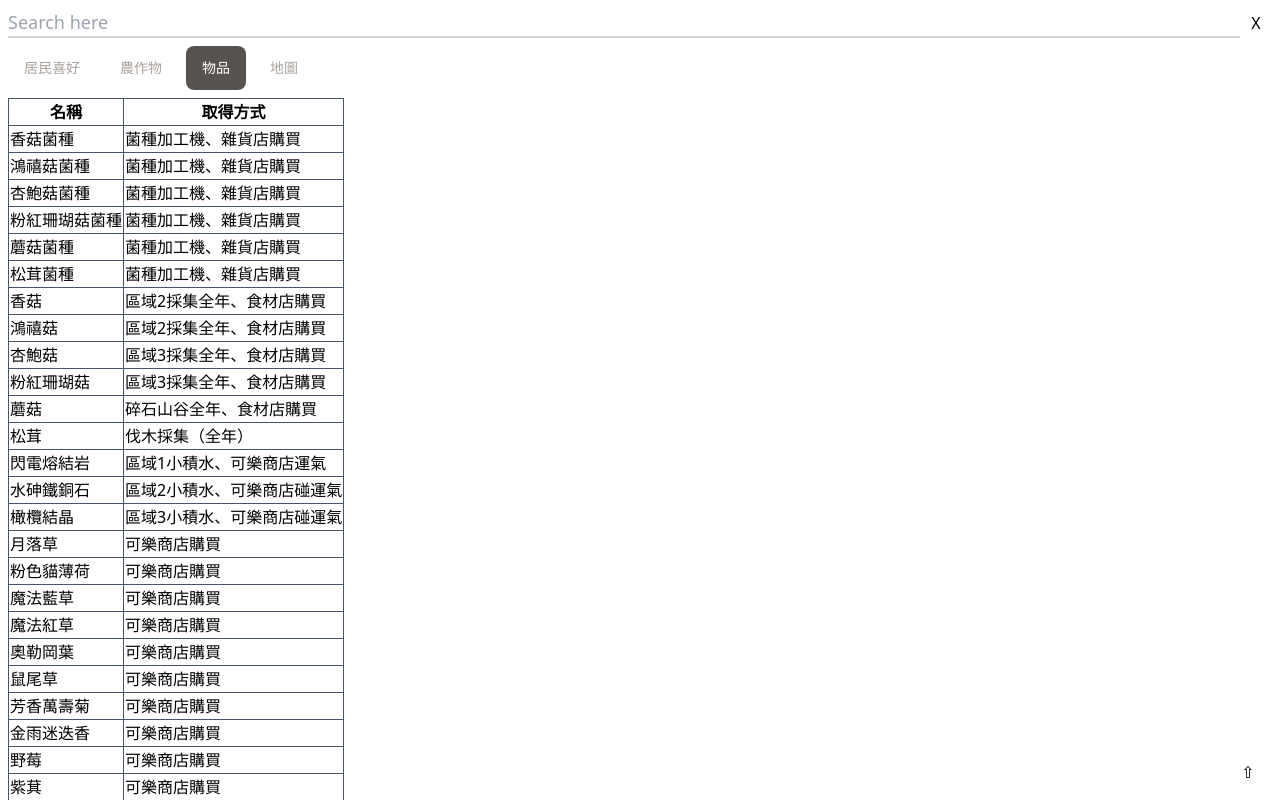
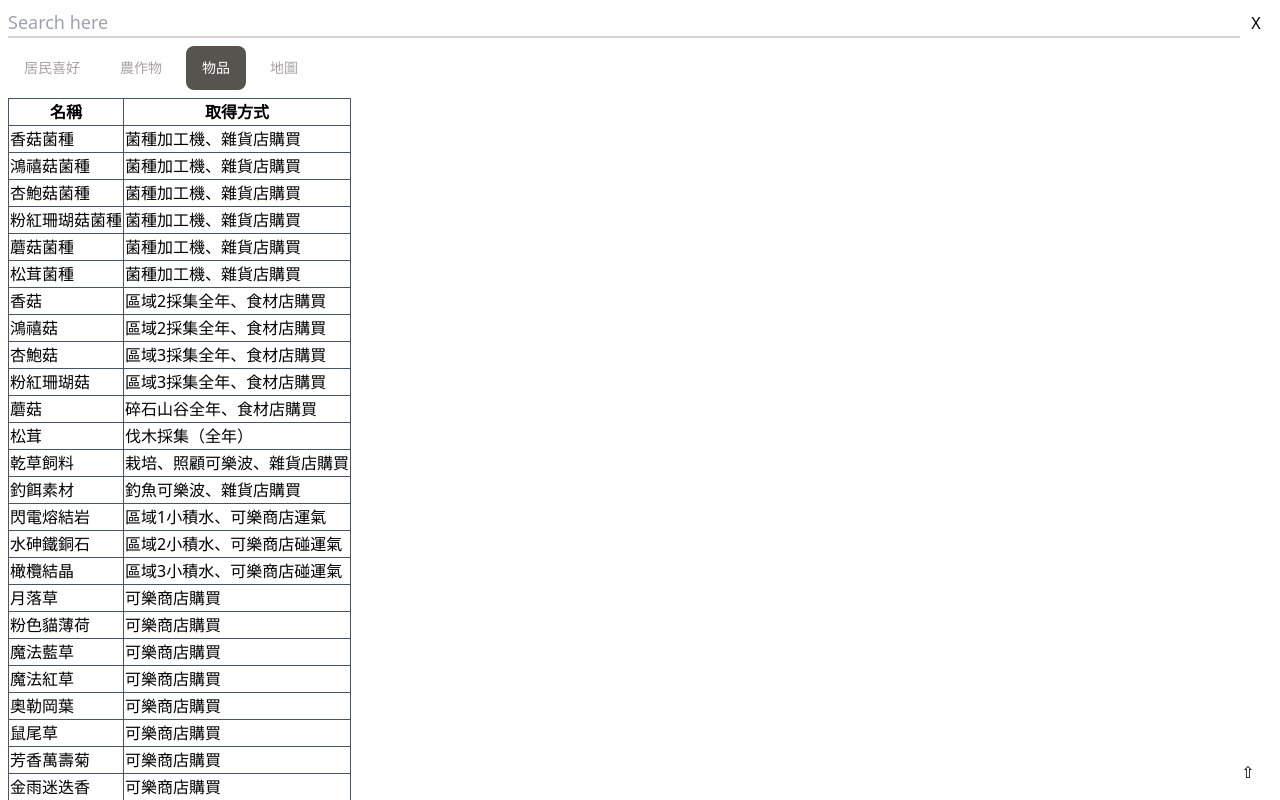
Before and after one commit to pig60214/harvest-moon, a React (Create React App) app: page /item in a window 1280 px wide. Shown: the top 800 px of the page. Built offline with nearby package versions, Linux system fonts and the light colour scheme.

Commit message:
Add Item Data

```diff
--- a/src/itemRawData.js
+++ b/src/itemRawData.js
@@ -11,6 +11,9 @@ const itemRawData = {
   '粉紅珊瑚菇': '區域3採集全年、食材店購買',
   '蘑菇': '碎石山谷全年、食材店購買',
   '松茸': '伐木採集（全年）',
+
+  '乾草飼料': '栽培、照顧可樂波、雜貨店購買',
+  '釣餌素材': '釣魚可樂波、雜貨店購買',
 
   '閃電熔結岩': '區域1小積水、可樂商店運氣',
   '水砷鐵銅石': '區域2小積水、可樂商店碰運氣',
```
